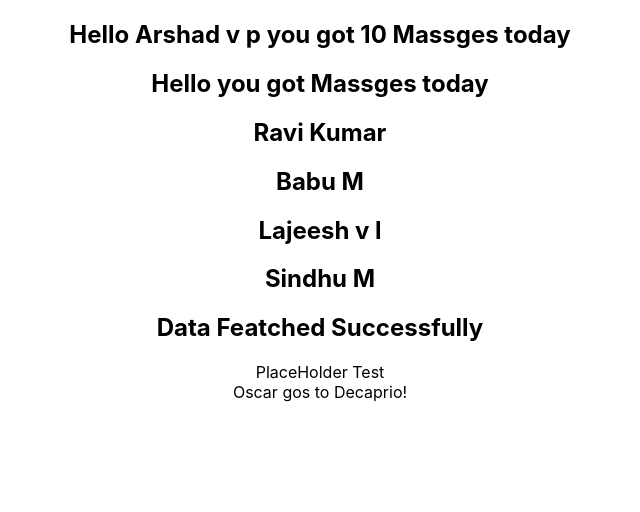
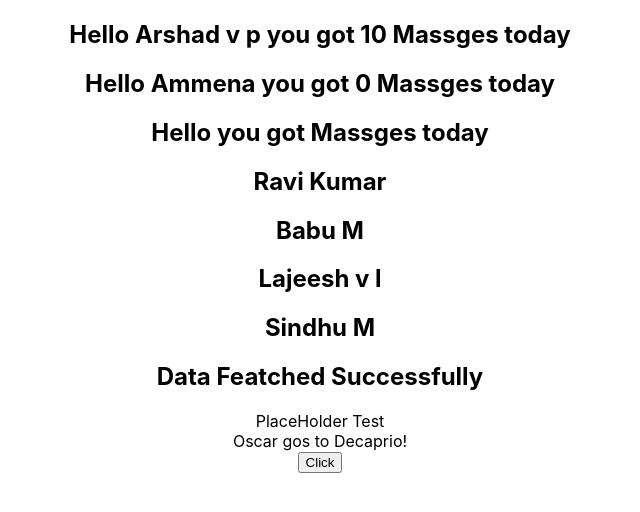
Before and after one commit to Arshad1071/react-type-script-starter, a React (Create React App) app: page / in a window 1280 px wide. Shown: the top 512 px of the page, without its empty margins (320-960 px from the left). Built offline with nearby package versions, Linux system fonts and the light colour scheme.

Commit message:
function passing

```diff
--- a/src/App.tsx
+++ b/src/App.tsx
@@ -1,5 +1,6 @@
 import React from "react";
 import "./App.css";
+import Button from "./components/Button";
 import Greet from "./components/Greet";
 import Heading from "./components/Heading";
 import Oscar from "./components/Oscar";
@@ -35,6 +36,7 @@ function App() {
   return (
     <div className="App">
       <Greet name="Arshad v p" messageCount={10} isLoggedIn={true} />
+      <Greet name="Ammena" isLoggedIn={true} />
       <Person name={personName} isLoggedIn={true} />
       <PresonList names={nameList} />
       <Status status="success" />
@@ -42,6 +44,7 @@ function App() {
       <Oscar>
         <Heading>Oscar gos to Decaprio</Heading>{" "}
       </Oscar>
+      <Button handleClick={()=>{console.log("hi")}}/>
     </div>
   );
 }
--- /dev/null
+++ b/src/components/Button.tsx
@@ -0,0 +1,11 @@
+import React from "react";
+
+type ButtonProps = {
+  handleClick: () => void;
+};
+
+const Button = (props: ButtonProps) => {
+  return <button onClick={props.handleClick}>Click</button>;
+};
+
+export default Button;
--- a/src/components/Greet.tsx
+++ b/src/components/Greet.tsx
@@ -2,22 +2,26 @@ import React from "react";
 
 type GreetProps = {
   name: string;
-  messageCount: number;
+  messageCount?: number;
   isLoggedIn: boolean;
 };
 
 const Greet = (props: GreetProps) => {
+
+  const  { messageCount = 0 } = props;
+
   return (
     <div>
       {props.isLoggedIn ? (
         <h2>
-          Hello {props.name} you got {props.messageCount} Massges today
+          Hello {props.name} you got {messageCount} Massges today
         </h2>
       ) : (
         <h2>Wellcome Guest</h2>
       )}
     </div>
   );
+
 };
 
 export default Greet;
```
